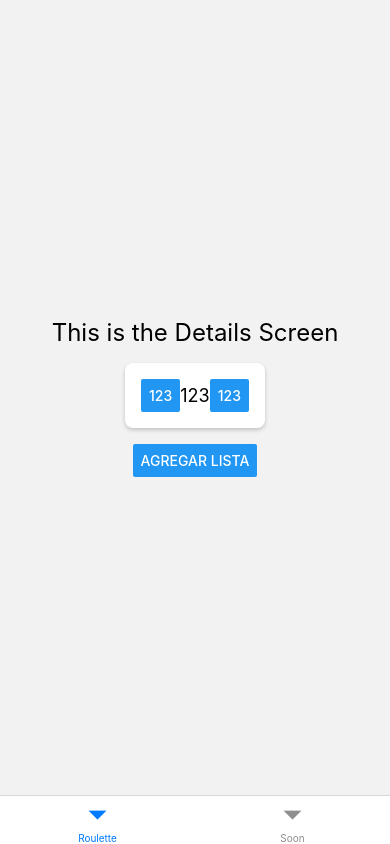
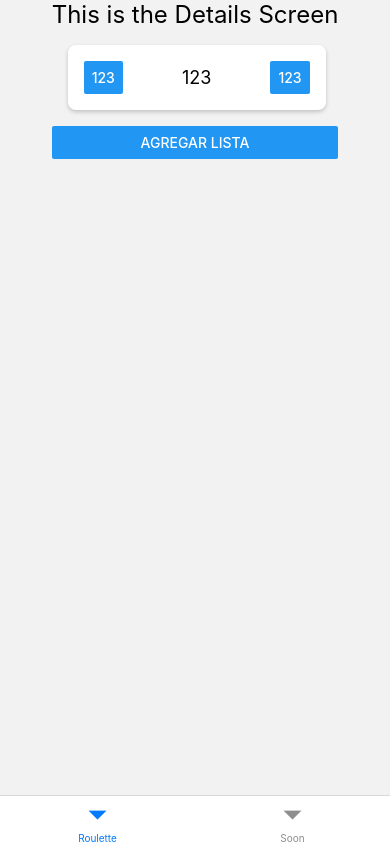
Before and after one commit to rodrigo2arroyo/RouletteApp, a React Native app: screen /Details in a window 390 px wide. Built offline with nearby package versions, Linux system fonts and the light colour scheme.

Commit message:
Quick fix on Scroll view

```diff
--- a/components/List.tsx
+++ b/components/List.tsx
@@ -38,7 +38,7 @@ const List: React.FC<ListProps> = ({
 
     return (
         <Swipeable renderRightActions={renderRightActions} renderLeftActions={renderLeftActions}>
-            <View style={styles.card}>
+            <View style={styles.list}>
                 <Button title={leftButtonTitle} onPress={onLeftButtonPress} />
                 <Text style={styles.text}>{text}</Text>
                 <Button title={rightButtonTitle} onPress={onRightButtonPress} />
@@ -48,12 +48,13 @@ const List: React.FC<ListProps> = ({
 };
 
 const styles = StyleSheet.create({
-    card: {
+    list: {
         flexDirection: 'row',
         justifyContent: 'space-between',
         alignItems: 'center',
         padding: 16,
         margin: 16,
+        width: '90%',
         backgroundColor: '#fff',
         borderRadius: 8,
         shadowColor: '#000',
--- a/screens/ListsScreen.tsx
+++ b/screens/ListsScreen.tsx
@@ -1,21 +1,21 @@
-import {View, Text, StyleSheet, Button, Animated} from 'react-native';
+import {Text, StyleSheet, Button, SafeAreaView, ScrollView} from 'react-native';
 import List from "../components/List";
 import React, { useState } from 'react';
-import add = Animated.add;
 
 const ListsScreen = () => {
 
     const [lists, setLists] =
-        useState<{ id: number, leftButtonTitle: string, rightButtonTitle: string, text: string, onLeftButtonPress: any, onRightButtonPress: any  }[]>([]);
+        useState<{ id: number, leftButtonTitle: string, rightButtonTitle: string, text: string}[]>([]);
 
     const addList = () => {
-        setLists([...lists, { id: lists.length, leftButtonTitle: 'Left', rightButtonTitle: 'Right', text: 'New List', onLeftButtonPress: null, onRightButtonPress: null }]);
+        setLists([...lists, { id: lists.length, leftButtonTitle: 'Left', rightButtonTitle: 'Right', text: 'New List'}]);
         console.warn("List Added")
     };
 
 
     return (
-        <View style={styles.container}>
+        <SafeAreaView style={styles.container}>
+            <ScrollView >
                 <Text style={styles.text}>This is the Details Screen</Text>
                 <List leftButtonTitle='123' rightButtonTitle='123' text='123' onLeftButtonPress={null} onRightButtonPress={null} onDeletePress={null}>
 
@@ -33,7 +33,8 @@ const ListsScreen = () => {
                 <Button title='Agregar Lista' onPress={addList}>
 
                 </Button>
-        </View>
+            </ScrollView>
+        </SafeAreaView>
     );
 };
 
```
Lines whose indentation alone changed are shown as unchanged.
